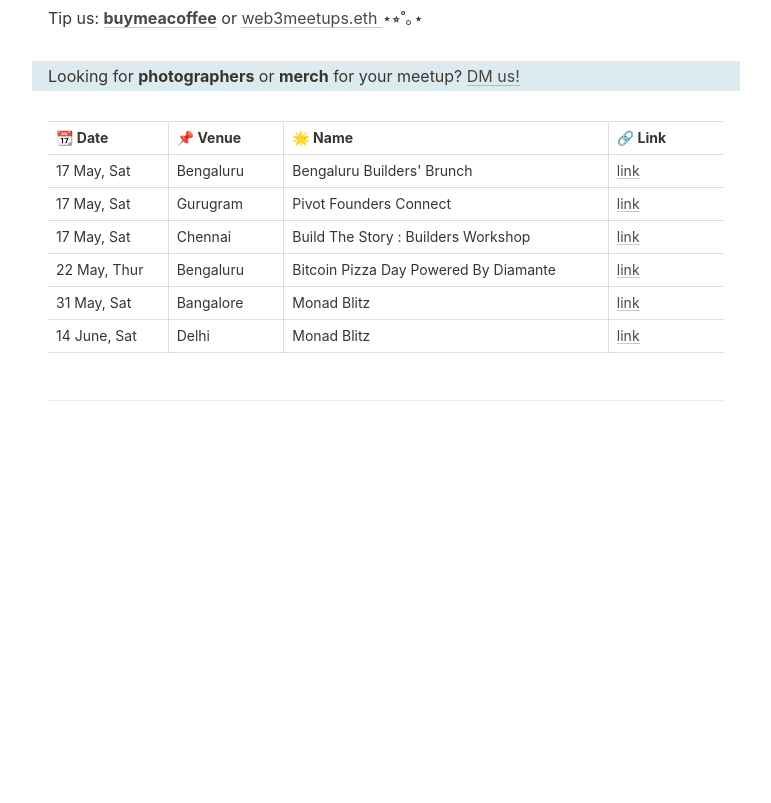
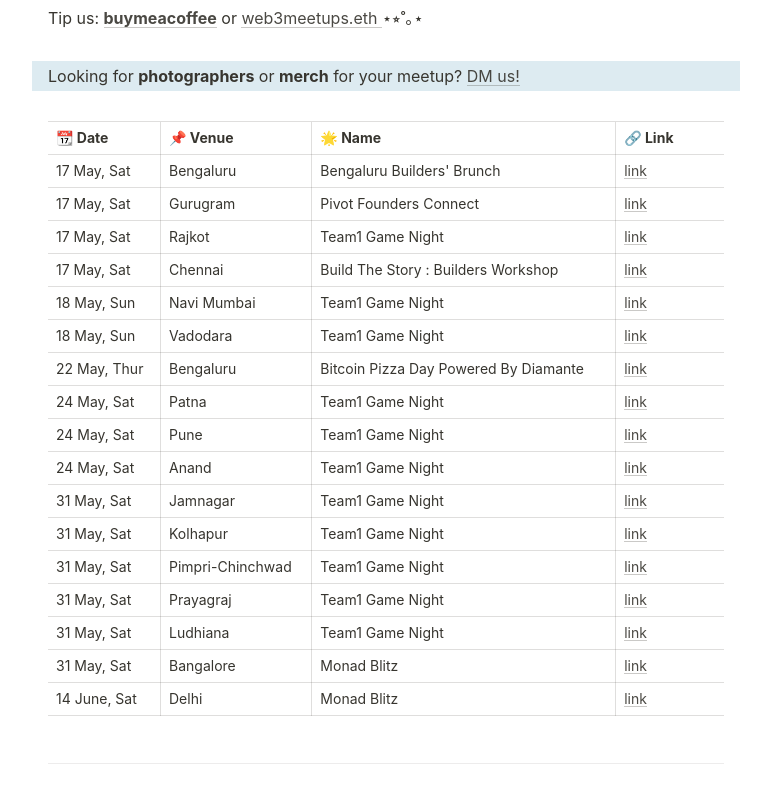
Before and after one commit to web3Gurung/web3meetups-simple, a plain HTML site: page index.html in a window 1280 px wide. Shown: the part 619-1422 px from the top of the page, without its empty margins (254-1025 px from the left). Before the commit the page ends 1260 px from the top, so only its background shows below. Drawn offline with Linux system fonts and the light colour scheme.

Commit message:
add meetups

```diff
--- a/index.html
+++ b/index.html
@@ -136,10 +136,34 @@
 					</tr>
 					<tr>
 						<td>17 May, Sat</td>
+						<td>Rajkot</td>
+						<td>Team1 Game Night</td>
+						<td> <a target="_blank" rel="noreferrer noopener"
+								href="https://lu.ma/Team1_Rajkot?utm_source=web3meetups">link</a>
+						</td>
+					</tr>
+					<tr>
+						<td>17 May, Sat</td>
 						<td>Chennai</td>
 						<td>Build The Story : Builders Workshop</td>
 						<td> <a target="_blank" rel="noreferrer noopener"
 								href="https://lu.ma/8400cl15?utm_source=web3meetups">link</a>
+						</td>
+					</tr>
+					<tr>
+						<td>18 May, Sun</td>
+						<td>Navi Mumbai</td>
+						<td>Team1 Game Night</td>
+						<td> <a target="_blank" rel="noreferrer noopener"
+								href="https://lu.ma/f5t5hs8g?utm_source=web3meetups">link</a>
+						</td>
+					</tr>
+					<tr>
+						<td>18 May, Sun</td>
+						<td>Vadodara</td>
+						<td>Team1 Game Night</td>
+						<td> <a target="_blank" rel="noreferrer noopener"
+								href="https://lu.ma/csskftjr?utm_source=web3meetups">link</a>
 						</td>
 					</tr>
 					<tr>
@@ -148,6 +172,70 @@
 						<td>Bitcoin Pizza Day Powered By Diamante</td>
 						<td> <a target="_blank" rel="noreferrer noopener"
 								href="https://lu.ma/btc-pizza-blr?utm_source=web3meetups">link</a>
+						</td>
+					</tr>
+					<tr>
+						<td>24 May, Sat</td>
+						<td>Patna</td>
+						<td>Team1 Game Night</td>
+						<td> <a target="_blank" rel="noreferrer noopener"
+								href="https://lu.ma/stcl0ojv?utm_source=web3meetups">link</a>
+						</td>
+					</tr>
+					<tr>
+						<td>24 May, Sat</td>
+						<td>Pune</td>
+						<td>Team1 Game Night</td>
+						<td> <a target="_blank" rel="noreferrer noopener"
+								href="https://lu.ma/2fqr84d4?utm_source=web3meetups">link</a>
+						</td>
+					</tr>
+					<tr>
+						<td>24 May, Sat</td>
+						<td>Anand</td>
+						<td>Team1 Game Night</td>
+						<td> <a target="_blank" rel="noreferrer noopener"
+								href="https://lu.ma/3gluiztf?utm_source=web3meetups">link</a>
+						</td>
+					</tr>
+					<tr>
+						<td>31 May, Sat</td>
+						<td>Jamnagar</td>
+						<td>Team1 Game Night</td>
+						<td> <a target="_blank" rel="noreferrer noopener"
+								href="https://lu.ma/5jpt3l9i?utm_source=web3meetups">link</a>
+						</td>
+					</tr>
+					<tr>
+						<td>31 May, Sat</td>
+						<td>Kolhapur</td>
+						<td>Team1 Game Night</td>
+						<td> <a target="_blank" rel="noreferrer noopener"
+								href="https://lu.ma/w2xn40pl?utm_source=web3meetups">link</a>
+						</td>
+					</tr>
+					<tr>
+						<td>31 May, Sat</td>
+						<td>Pimpri-Chinchwad</td>
+						<td>Team1 Game Night</td>
+						<td> <a target="_blank" rel="noreferrer noopener"
+								href="https://lu.ma/71tba7v2?utm_source=web3meetups">link</a>
+						</td>
+					</tr>
+					<tr>
+						<td>31 May, Sat</td>
+						<td>Prayagraj</td>
+						<td>Team1 Game Night</td>
+						<td> <a target="_blank" rel="noreferrer noopener"
+								href="https://lu.ma/3opd2zwc?utm_source=web3meetups">link</a>
+						</td>
+					</tr>
+					<tr>
+						<td>31 May, Sat</td>
+						<td>Ludhiana</td>
+						<td>Team1 Game Night</td>
+						<td> <a target="_blank" rel="noreferrer noopener"
+								href="https://lu.ma/pdz2b8xg?utm_source=web3meetups">link</a>
 						</td>
 					</tr>
 					<tr>
```
